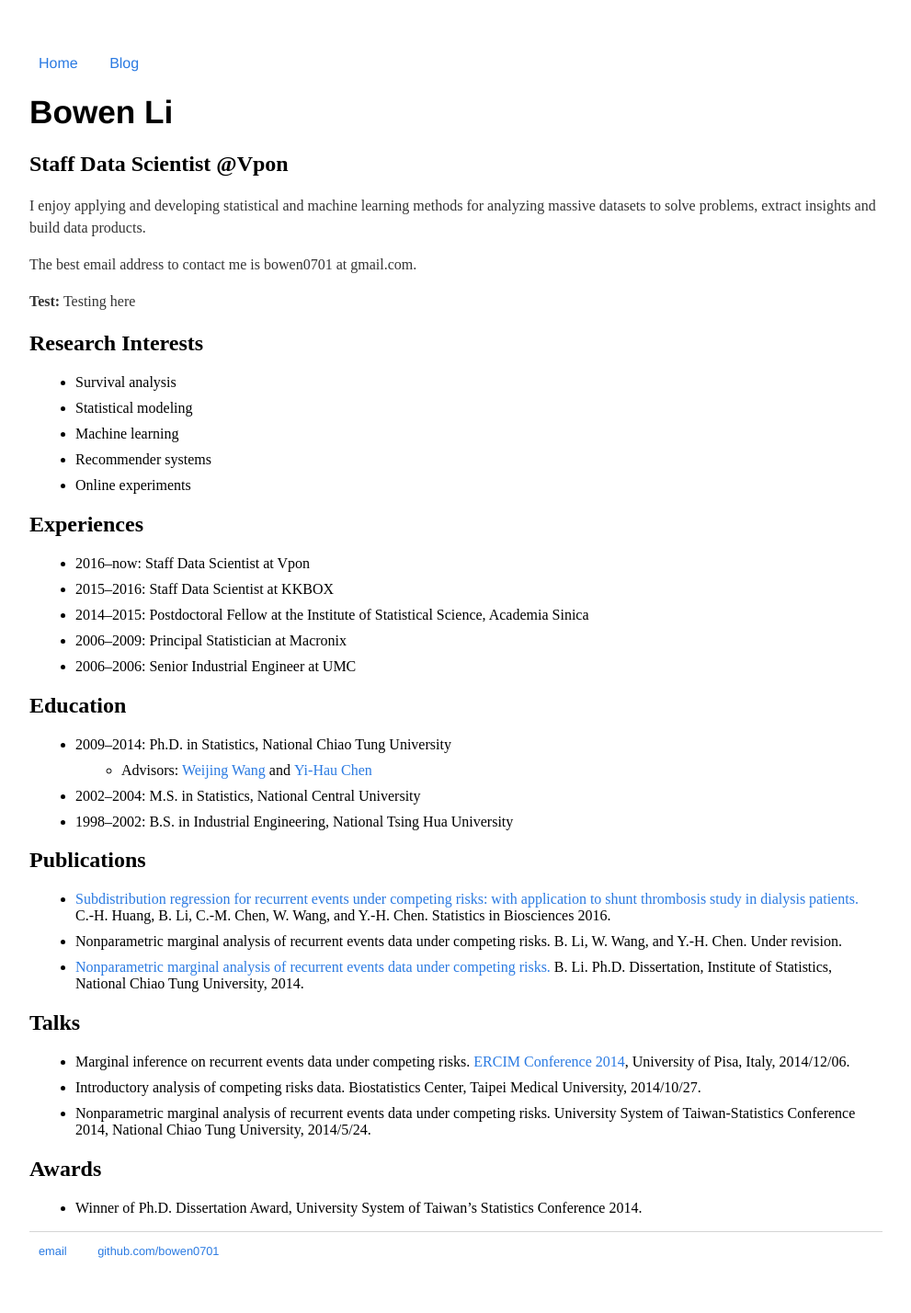
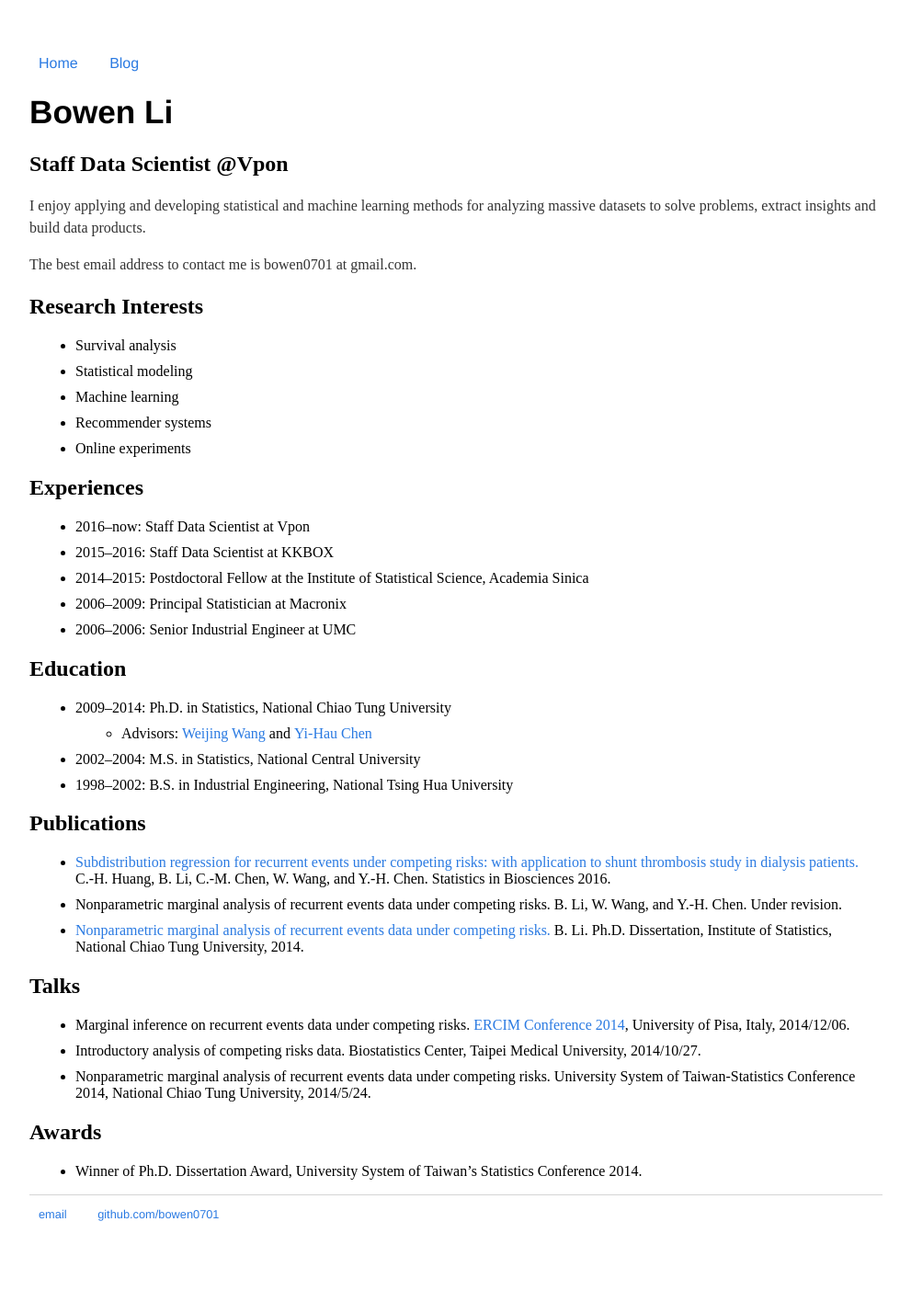
Before and after one commit to bowen0701/bowen0701.github.io, a Jekyll site: the page built from index.md, in a window 1280 px wide. Shown: the whole page at 92% size, without its empty margins (144-1135 px from the left). Built offline with Jekyll 4.4.1, drawn with Linux system fonts in a browser that asks for light colours; after the commit the page ends 1388 px from its top, so only the background shows below that.

Commit message:
Update index.md

```diff
--- a/index.md
+++ b/index.md
@@ -10,8 +10,6 @@ title: Bowen Li's Website
 I enjoy applying and developing statistical and machine learning methods for analyzing massive datasets to solve problems, extract insights and build data products.
 
 The best email address to contact me is bowen0701 at gmail.com.
-
-**Test:** Testing here
 
 ## Research Interests
 - Survival analysis
```
